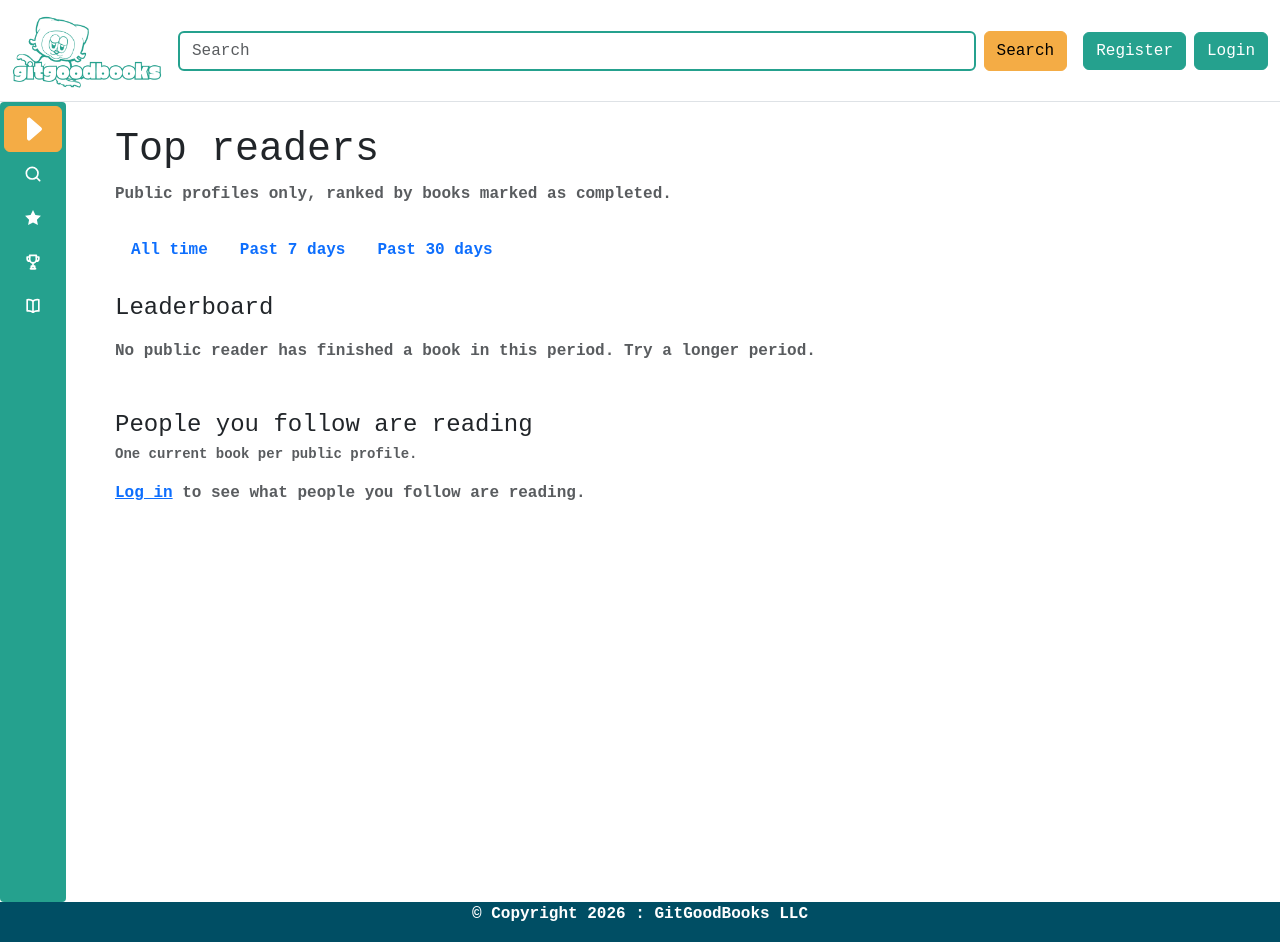
After one commit to Epion42/gitgoodbooks, a Node server app: template ProjectSourceCode/views/pages/top-readers.hbs in a window 1280 px wide. The commit adds this page. Run offline with Node 20, Linux system fonts and the light colour scheme; the template is opened without the code that fills it, so the values that code supplies are empty; some libraries are stand-ins or nearby versions.

Commit message:
Add top readers page (#133)

```diff
--- a/ProjectSourceCode/dbUtils.js
+++ b/ProjectSourceCode/dbUtils.js
@@ -47,6 +47,9 @@ const CARD_COLUMNS = `${BOOK_COLUMNS}, b.pageCount AS "pageCount",
 // How much a followed user's rating/like counts in recommendations, relative
 // to the user's own genre score. Below 1 so the user's own taste comes first.
 const FOLLOWING_WEIGHT = 0.5;
+
+// Trailing windows for the Top Readers leaderboard; null means all time.
+const TOP_READER_WINDOWS = { "7d": 7, "30d": 30, all: null };
 
 class DbUtils {
   constructor() {}
@@ -145,6 +148,56 @@ class DbUtils {
       WHERE f.followerUserId = $1
       ORDER BY lower(u.username);`;
     return await db.any(query, [userId, viewerUserId]);
+  }
+
+  // Public readers with the most completed books in the selected window. The
+  // EXISTS column lets the page show follow/unfollow buttons without another
+  // query per row. Unknown periods fall back to all time.
+  async getTopReaders(period = "all", viewerUserId = null, limit = 5) {
+    const days = TOP_READER_WINDOWS[period] ?? null;
+    const query = `
+      SELECT u.userId AS "userId", u.username,
+        COUNT(*)::int AS "completedCount",
+        to_char(MAX(j.finishedOn), 'Mon DD, YYYY') AS "lastFinishedOn",
+        EXISTS (
+          SELECT 1 FROM follower vf
+          WHERE vf.followerUserId = $1::int AND vf.targetUserId = u.userId
+        ) AS "isFollowedByViewer"
+      FROM journal j
+      JOIN users u ON u.userId = j.userId AND u.profilePublic
+      WHERE j.status = 'COMPLETED'
+        AND ($2::int IS NULL OR j.finishedOn >=
+             CURRENT_DATE - make_interval(days => $2::int))
+      GROUP BY u.userId, u.username
+      ORDER BY "completedCount" DESC, lower(u.username), u.userId
+      LIMIT $3;`;
+    return await db.any(query, [viewerUserId, days, limit]);
+  }
+
+  // One current read per public user the viewer follows. Completion counts use
+  // the same window as the leaderboard so both sections stay in sync.
+  async getFollowedCurrentlyReading(userId, period = "all", limit = 5) {
+    const days = TOP_READER_WINDOWS[period] ?? null;
+    const query = `
+      SELECT * FROM (
+        SELECT DISTINCT ON (u.userId)
+          u.userId AS "userId", u.username, ${CARD_COLUMNS},
+          to_char(j.startedOn, 'Mon DD, YYYY') AS "startedOn",
+          (SELECT COUNT(*)::int FROM journal c
+           WHERE c.userId = u.userId AND c.status = 'COMPLETED'
+             AND ($2::int IS NULL OR c.finishedOn >=
+                  CURRENT_DATE - make_interval(days => $2::int)))
+            AS "completedCount"
+        FROM follower f
+        JOIN users u ON u.userId = f.targetUserId AND u.profilePublic
+        JOIN journal j ON j.userId = u.userId AND j.status = 'IN_PROGRESS'
+        JOIN books b ON b.bookId = j.bookId
+        WHERE f.followerUserId = $1::int
+        ORDER BY u.userId, j.startedOn DESC NULLS LAST, b.bookId
+      ) AS followed
+      ORDER BY "completedCount" DESC, lower(username), "userId"
+      LIMIT $3;`;
+    return await db.any(query, [userId, days, limit]);
   }
 
   async saveBook(book) {
--- a/ProjectSourceCode/index.js
+++ b/ProjectSourceCode/index.js
@@ -883,6 +883,43 @@ app.get("/top-rated", async (req, res, next) => {
   }
 });
 
+const TOP_READERS_LIMIT = 5;
+const TOP_READER_PERIODS = ["7d", "30d", "all"];
+
+// Public leaderboard plus, for signed-in users, one current read per public
+// person they follow.
+app.get("/top-readers", async (req, res, next) => {
+  try {
+    const period = TOP_READER_PERIODS.includes(req.query.period)
+      ? req.query.period
+      : "all";
+    const viewerUserId = req.session.user?.userId ?? null;
+    const [readers, followedReading] = await Promise.all([
+      dbUtils.getTopReaders(period, viewerUserId, TOP_READERS_LIMIT),
+      viewerUserId
+        ? dbUtils.getFollowedCurrentlyReading(
+            viewerUserId,
+            period,
+            TOP_READERS_LIMIT,
+          )
+        : Promise.resolve([]),
+    ]);
+
+    res.render("pages/top-readers", {
+      tab_name: "Top readers",
+      period: period,
+      readers: readers.map((reader, index) => ({
+        ...reader,
+        rank: index + 1,
+        followAction: reader.isFollowedByViewer ? "unfollow" : "follow",
+      })),
+      followedReading: followedReading,
+    });
+  } catch (error) {
+    next(error);
+  }
+});
+
 const BROWSE_PAGE_SIZE = 24;
 
 app.get("/browse", async (req, res, next) => {
--- /dev/null
+++ b/ProjectSourceCode/views/pages/top-readers.hbs
@@ -0,0 +1,122 @@
+{{! Top Readers Page Template }}
+<div class="row">
+  {{> sidebar}}
+  <div class="col">
+    <div class="container py-4">
+      <h1 class="mb-2">Top readers</h1>
+      <p class="text-muted mb-4">Public profiles only, ranked by books marked as completed.</p>
+
+      <ul class="nav nav-pills mb-4" aria-label="Time period">
+        <li class="nav-item">
+          <a class="nav-link {{#if (eq period "all") }}active{{/if}}"
+             {{#if (eq period "all") }}aria-current="page"
+             {{/if}}
+             href="/top-readers?period=all">All time</a>
+        </li>
+        <li class="nav-item">
+          <a class="nav-link {{#if (eq period "7d") }}active{{/if}}"
+             {{#if (eq period "7d") }}aria-current="page"
+             {{/if}}
+             href="/top-readers?period=7d">Past 7 days</a>
+        </li>
+        <li class="nav-item">
+          <a class="nav-link {{#if (eq period "30d") }}active{{/if}}"
+             {{#if (eq period "30d") }}aria-current="page"
+             {{/if}}
+             href="/top-readers?period=30d">Past 30 days</a>
+        </li>
+      </ul>
+
+      <section class="mb-5">
+        <h2 class="h4 mb-3">Leaderboard</h2>
+        {{#if readers.length }}
+          <ul class="list-group">
+            {{#each readers }}
+              <li class="list-group-item d-flex flex-wrap align-items-center justify-content-between gap-3">
+                <div class="d-flex align-items-center gap-3">
+                  <span class="badge rounded-pill text-bg-secondary fs-6">{{rank}}</span>
+                  <div>
+                    <a class="link-body-emphasis text-decoration-none fw-semibold"
+                       href="/profile/{{username}}">{{username}}</a>
+                    <div class="text-muted small">
+                      {{completedCount}}
+            {{#if (eq completedCount 1) }}book{{else}}books{{/if}}
+              completed
+              {{#if lastFinishedOn }}· last finished {{lastFinishedOn}}{{/if}}
+              </div>
+              </div>
+              </div>
+              {{#if ../currentUser }}
+                {{#unless (eq userId ../currentUser.userId) }}
+                  <form method="post" action="/profile/{{username}}/{{followAction}}">
+                    <input type="hidden"
+                           name="returnTo"
+                           value="/top-readers?period={{../period}}" />
+                <button type="submit"
+                        class="btn btn-sm {{#if isFollowedByViewer }}btn-secondary{{else}}btn-primary{{/if}}">
+                {{#if isFollowedByViewer }}Unfollow{{else}}Follow{{/if}}
+                  </button>
+                  </form>
+                {{/unless}}
+              {{/if}}
+              </li>
+            {{/each}}
+          </ul>
+        {{else}}
+          <p class="text-muted mb-0">No public reader has finished a book in this period. Try a longer period.</p>
+        {{/if}}
+      </section>
+
+      <section>
+        <h2 class="h4 mb-1">People you follow are reading</h2>
+        <p class="text-muted small mb-3">One current book per public profile.</p>
+        {{#if currentUser }}
+          {{#if followedReading.length }}
+            <ul class="list-group">
+              {{#each followedReading }}
+                <li class="list-group-item d-flex flex-wrap align-items-center justify-content-between gap-3">
+                  <a href="/books/{{bookId}}"
+                     class="d-flex align-items-center gap-3 flex-grow-1 text-reset text-decoration-none">
+                    {{#if thumbnail }}
+                      <img src="{{thumbnail}}" alt="Cover of {{title}}" class="profile-cover-sm" />
+                    {{else}}
+                      <img src="/resources/img/default_cover.jpg"
+                           alt="No cover available for {{title}}"
+                           class="profile-cover-sm" />
+                    {{/if}}
+                    <div>
+                      <h3 class="h6 mb-1">{{title}}</h3>
+                      <p class="mb-0 text-muted small">
+                        {{#if authors }}
+                          {{#each authors }}
+                            {{this}}{{#unless @last}}, {{/unless}}
+                          {{/each}}
+                        {{else}}
+                          Unknown author
+                        {{/if}}
+                      </p>
+                    </div>
+                  </a>
+                  <div class="text-end">
+                    <a class="link-body-emphasis text-decoration-none fw-semibold"
+                       href="/profile/{{username}}">{{username}}</a>
+                    <div class="text-muted small">
+                      {{#if startedOn }}started {{startedOn}}{{/if}}
+                        {{#if completedCount }}· {{completedCount}} finished{{/if}}
+                        </div>
+                      </div>
+                    </li>
+              {{/each}}
+            </ul>
+          {{else}}
+            <p class="text-muted mb-0">Nobody you follow is reading a public book right now.</p>
+          {{/if}}
+        {{else}}
+          <p class="text-muted mb-0">
+            <a href="/login">Log in</a> to see what people you follow are reading.
+          </p>
+        {{/if}}
+      </section>
+    </div>
+  </div>
+</div>
--- a/ProjectSourceCode/views/partials/sidebar.hbs
+++ b/ProjectSourceCode/views/partials/sidebar.hbs
@@ -72,7 +72,7 @@
       </a>
     </li>
     <li class="nav-item h4">
-      <a class="nav-link" href="#" title="Top Readers">
+      <a class="nav-link" href="/top-readers" title="Top Readers">
         <svg class="sidebar-icon"
              viewBox="0 0 24 24"
              fill="none"
```
Also changed, not shown: ProjectSourceCode/init-data/03-data.sql (+17 -0 lines).
